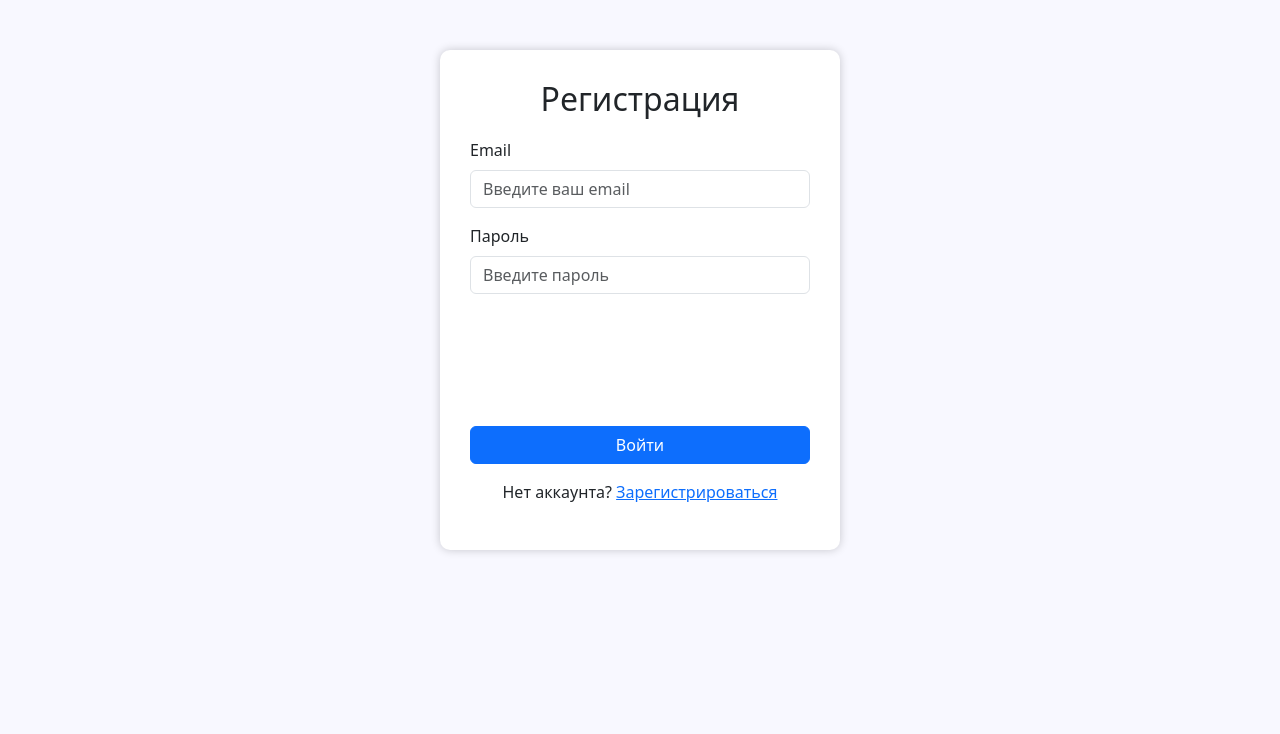
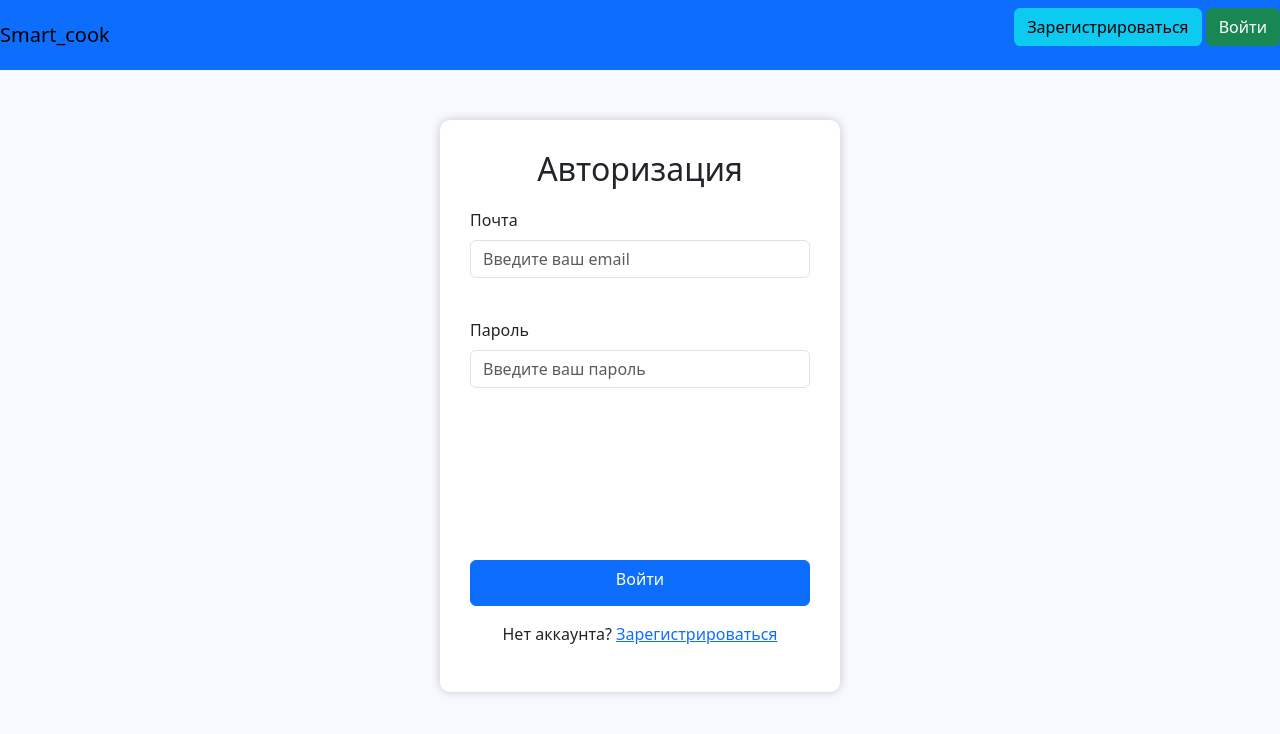
Before and after one commit to tvbudygin/project_web, a Flask app: page /login in a window 1280 px wide. Shown: the top 734 px of the page. Run offline with Flask 3, Linux system fonts and the light colour scheme; some libraries are stand-ins or nearby versions.

Commit message:
сделал логин, получение запроса от гпт, базовый дизайн для всех страниц, начал делать кнопку лайк, добавил кнопку выйти для зареганных, и, войти и авторизоваться для незареганных

```diff
--- a/data/user.py
+++ b/data/user.py
@@ -2,9 +2,10 @@ import datetime
 import sqlalchemy
 from .db_session import SqlAlchemyBase
 from werkzeug.security import generate_password_hash, check_password_hash
+from flask_login import UserMixin
 
 
-class User(SqlAlchemyBase):
+class User(SqlAlchemyBase, UserMixin):
     __tablename__ = 'users'
 
     id = sqlalchemy.Column(sqlalchemy.Integer,
--- /dev/null
+++ b/forms/login.py
@@ -0,0 +1,9 @@
+from flask_wtf import FlaskForm
+from wtforms import PasswordField, StringField, SubmitField, EmailField
+from wtforms.validators import DataRequired
+
+
+class LoginForm(FlaskForm):
+    email = EmailField('Почта', validators=[DataRequired()])
+    password = PasswordField('Пароль', validators=[DataRequired()])
+    submit = SubmitField('Войти')
--- a/run.py
+++ b/run.py
@@ -4,9 +4,19 @@ from connect_api.YandexGPT_api import gpt
 from data.user import User
 from data import db_session
 from forms.registration import RegisterForm
+from flask_login import LoginManager, login_user, login_required, logout_user, current_user
+from forms.login import LoginForm
 
 app = Flask(__name__)
+login_manager = LoginManager()
+login_manager.init_app(app)
 app.config['SECRET_KEY'] = 'timbudygin./././'
+
+
+@login_manager.user_loader
+def load_user(user_id):
+    db_sess = db_session.create_session()
+    return db_sess.query(User).get(user_id)
 
 
 def main():
@@ -25,7 +35,7 @@ def register():
     if form.validate_on_submit():
         db_sess = db_session.create_session()
         if db_sess.query(User).filter(User.email == form.email.data).first():
-            return render_template('registration.html', title='Регистрация',
+            return render_template('registration.html',
                                    form=form,
                                    message="Такой пользователь уже есть")
         adm = False
@@ -40,12 +50,34 @@ def register():
         db_sess.add(user)
         db_sess.commit()
         return redirect('/login')
-    return render_template('registration.html', form=form)
+    return render_template('registration.html', form=form, title='Регистрация')
 
 
-@app.route('/login')
+@app.route('/login', methods=['GET', 'POST'])
 def login():
-    return render_template('login.html')
+    form = LoginForm()
+    if request.method == "POST":
+        token = request.form.get("smart-token")
+        user_ip = request.remote_addr
+        if not token or not check_captcha(token, user_ip):
+            return render_template('login.html', form=form, message="Пройдите Капчу")
+    if form.validate_on_submit():
+        db_sess = db_session.create_session()
+        user = db_sess.query(User).filter(User.email == form.email.data).first()
+        if user and user.check_password(form.password.data):
+            login_user(user)
+            return redirect("/")
+        return render_template('login.html',
+                               message="Неправильный логин или пароль",
+                               form=form)
+    return render_template('login.html', title='Авторизация', form=form)
+
+
+@app.route('/logout')
+@login_required
+def logout():
+    logout_user()
+    return redirect("/")
 
 
 @app.route('/', methods=["GET", "POST"])
@@ -56,7 +88,22 @@ def main_menu():
     if request.method == "POST":
         product = request.form.get("input1")
         wish = request.form.get("input2")
-        print(gpt(product, wish))
+        text = gpt(product, wish).split("\n")
+        params = {"text": "left", "pad": "20px"}
+        print(text)
+        text1 = []
+        k = 1
+        for i in text:
+            if i != "":
+                text1.append(i)
+            else:
+                print("\n".join(text1))
+                if k <= 3:
+                    params["option" + str(k)] = "<br>".join(text1)
+                    k += 1
+                text1 = []
+        params["option" + str(k)] = "<br>".join(text1)
+
     return render_template('index.html', **params)
 
 
--- /dev/null
+++ b/templates/base.html
@@ -0,0 +1,34 @@
+<!doctype html>
+<html lang="en">
+<head>
+    <meta charset="utf-8">
+    <meta name="viewport" content="width=device-width, initial-scale=1, shrink-to-fit=no">
+    <link rel="stylesheet"
+          href="https://stackpath.bootstrapcdn.com/bootstrap/4.4.1/css/bootstrap.min.css"
+          integrity="sha384-Vkoo8x4CGsO3+Hhxv8T/Q5PaXtkKtu6ug5TOeNV6gBiFeWPGFN9MuhOf23Q9Ifjh"
+          crossorigin="anonymous">
+    <title>{{ title }}</title>
+</head>
+<body>
+<header>
+    <nav class="navbar navbar-primary bg-primary">
+        <a class="navbar-brand" href="/main">Smart_cook</a>
+        {% if current_user.is_authenticated %}
+        <p>
+            <a class="navbar-brand" href="/profil">{{ current_user.name}}</a>
+            <a class="btn btn-dark" href="/logout">Выйти</a>
+        </p>
+        {% else %}
+        <p>
+            <a class="btn btn-info" href="/register">Зарегистрироваться</a>
+            <a class="btn btn-success" href="/login">Войти</a>
+        </p>
+        {% endif %}
+    </nav>
+</header>
+<!-- Begin page content -->
+<main role="main" class="container">
+    {% block content %}{% endblock %}
+</main>
+</body>
+</html>
--- a/templates/login.html
+++ b/templates/login.html
@@ -1,59 +1,48 @@
-<!DOCTYPE html>
+{% extends "base.html" %}
+{% block content %}
 <html lang="ru">
 <head>
     <meta charset="UTF-8">
     <meta name="viewport" content="width=device-width, initial-scale=1.0">
-    <title>Регистрация</title>
     <link href="https://cdn.jsdelivr.net/npm/bootstrap@5.3.0/dist/css/bootstrap.min.css" rel="stylesheet">
     <script src="https://smartcaptcha.yandexcloud.net/captcha.js" defer></script>
+    <link rel="stylesheet" href="{{ url_for('static', filename='reg_log.css') }}" />
 
-    <style>
-        body {
-            background-color: #F8F8FF;
-        }
-        .register-container {
-            max-width: 400px;
-            margin: 50px auto;
-            padding: 30px;
-            background: white;
-            border-radius: 10px;
-            box-shadow: 0 0 10px rgba(0, 0, 0, 0.2);
-        }
-        .register-container h2 {
-            text-align: center;
-            margin-bottom: 20px;
-        }
-    </style>
 </head>
-<body>
-    <div class="container">
 <div class="register-container">
-            <h2>Регистрация</h2>
-            <form method="POST" action="/log">
+    <h2 class="text-center">Авторизация</h2>
+    <form action="" method="post">
+        {{ form.hidden_tag() }}
+
         <div class="mb-3">
-                    <label for="email" class="form-label">Email</label>
-                    <input type="email" class="form-control" name="email" id="email" placeholder="Введите ваш email" required>
-                </div>
-                <div class="mb-3">
-                    <label for="password" class="form-label">Пароль</label>
-                    <input type="password" class="form-control" name="password" id="password" placeholder="Введите пароль" required>
+            {{ form.email.label }}<br>
+            {{ form.email(class="form-control", placeholder="Введите ваш email", type="email") }}<br>
+            {% for error in form.email.errors %}
+            <p class="alert alert-danger" role="alert">{{ error }}</p>
+            {% endfor %}
         </div>
 
-                <div
-                  style="height: 100px"
-                  id="captcha-container"
-                  class="smart-captcha"
-                  data-sitekey="ysc1_ribObevsh6D1T4efGfvJ280r8ZMcgnhZXITypf7T50bdc5aa"
-                ></div>
+        <div class="mb-3">
+            {{ form.password.label }}<br>
+            {{ form.password(class="form-control", placeholder="Введите ваш пароль", type="password") }}<br>
+            {% for error in form.password.errors %}
+            <p class="alert alert-danger" role="alert">{{ error }}</p>
+            {% endfor %}
+        </div>
 
-                <input type="hidden" name="smart-token" id="smart-token">
+        <div class="mb-3">
+            <div style="height: 100px" id="captcha-container" class="smart-captcha"
+                 data-sitekey="ysc1_ribObevsh6D1T4efGfvJ280r8ZMcgnhZXITypf7T50bdc5aa"></div>
+        </div>
 
-                <button type="submit" class="btn btn-primary w-100 mt-3">Войти</button>
+        <input type="hidden" name="smart-token" id="smart-token" required>
+
+        <button type="submit" class="btn btn-primary w-100 mt-3">{{ form.submit.label }}</button>
     </form>
+
     <p class="text-center mt-3">
-                Нет аккаунта? <a href="/reg">Зарегистрироваться</a>
+                Нет аккаунта? <a href="/register">Зарегистрироваться</a>
             </p>
+    <h3>{{ message }}</h3>
 </div>
-    </div>
-</body>
-</html>
+{% endblock %}
--- a/templates/registration.html
+++ b/templates/registration.html
@@ -1,3 +1,4 @@
+{% extends "base.html" %}
 {% block content %}
 <html lang="ru">
 <head>
@@ -45,7 +46,7 @@
         <input type="hidden" name="smart-token" id="smart-token" required>
 
         <div class="mb-3">
-            <input type="checkbox" class="form-check-input" name="admin" id="admin">
+            <input type="checkbox" class="form-admin" name="admin" id="admin">
             <label for="admin">Admin</label>
         </div>
 
@@ -53,7 +54,7 @@
     </form>
 
     <p class="akk mt-3">
-        Уже есть аккаунт? <a href="/log">Войти</a>
+        Уже есть аккаунт? <a href="/login">Войти</a>
     </p>
     <h3>{{ message }}</h3>
 </div>
```
Also changed, not shown: connect_api/YandexGPT_api.py (+20 -3 lines), static/index.css (added, +15 -0 lines), templates/index.html (+16 -21 lines), db/reg.db. Lines whose indentation alone changed are shown as unchanged.
